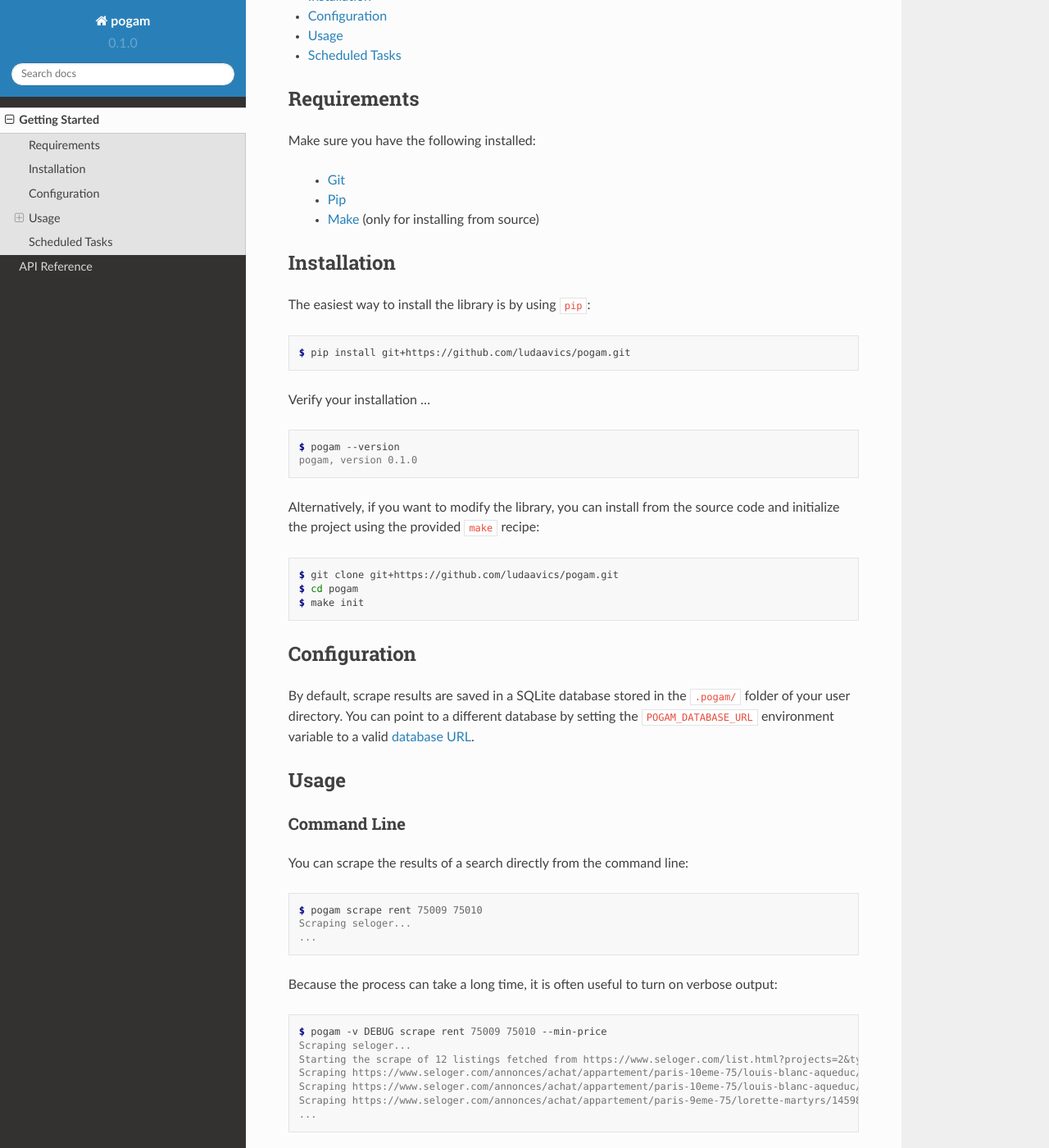
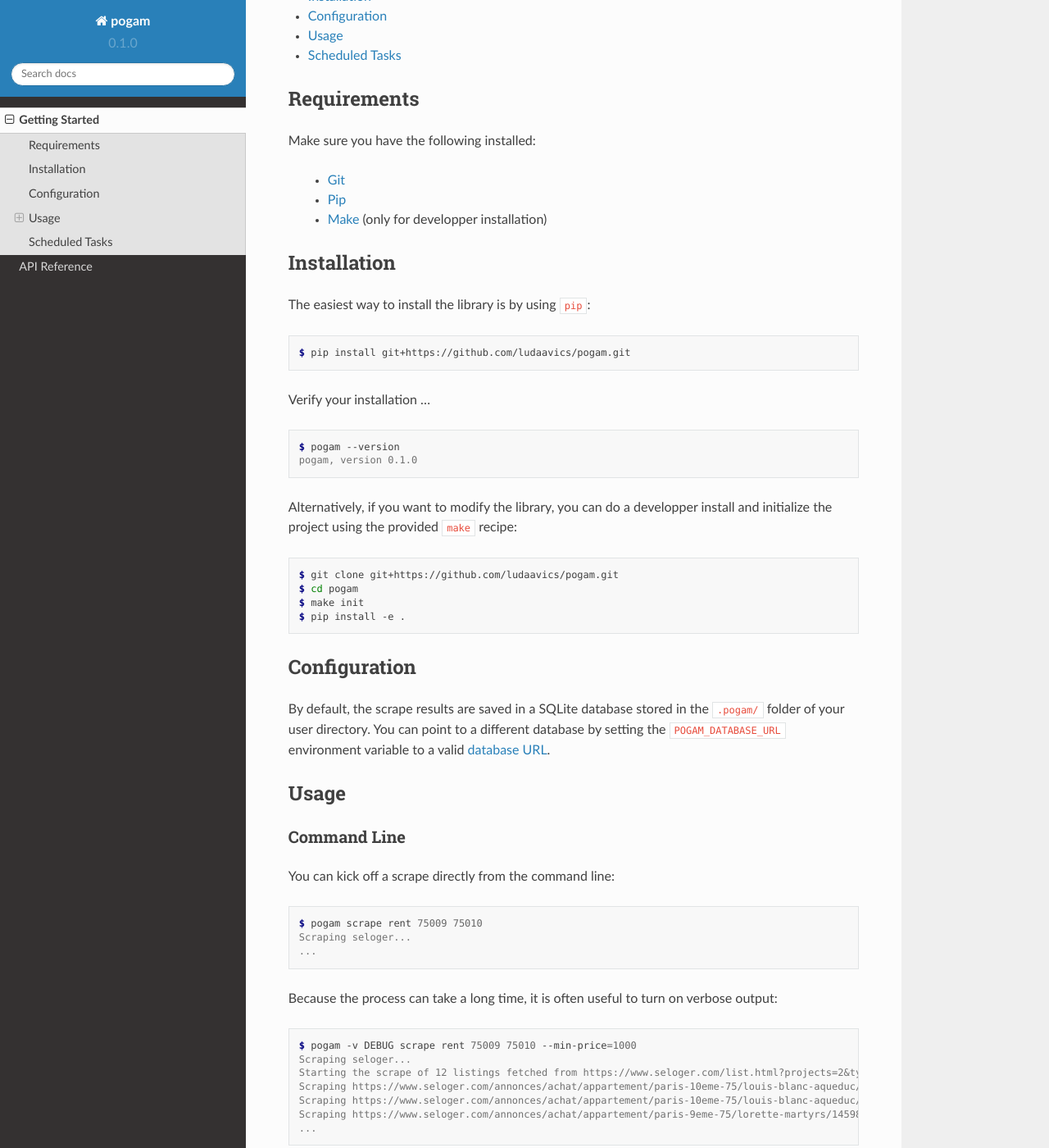
Before and after one commit to ludaavics/pogam, a Sphinx documentation site: the page built from docs/quickstart.rst, in a window 1280 px wide and 1400 px high, scrolled down 272 px. Shown: the whole window at 82% size. Built offline with Sphinx 7.4.7 and the Read the Docs theme 2.0.0, drawn with Linux system fonts in a browser that asks for light colours; some of the changed text lies outside the part shown.

Commit message:
Misc tweaks

```diff
--- a/docs/quickstart.rst
+++ b/docs/quickstart.rst
@@ -18,7 +18,7 @@
 
  - `Git <git_>`_
  - `Pip <pip_>`_
- - `Make <make_>`_ (only for installing from source)
+ - `Make <make_>`_ (only for developper installation)
 
 
 ************
@@ -39,21 +39,21 @@
   pogam, version 0.1.0
 
 
-Alternatively, if you want to modify the library, you can install
-from the source code and initialize the project using the provided
-:code:`make` recipe:
+Alternatively, if you want to modify the library, you can do a developper
+install and initialize the project using the provided :code:`make` recipe:
 
 .. code-block:: console
 
   $ git clone git+https://github.com/ludaavics/pogam.git
   $ cd pogam
   $ make init
+  $ pip install -e .
 
 *************
 Configuration
 *************
 
-By default, scrape results are saved in a SQLite database stored in the
+By default, the scrape results are saved in a SQLite database stored in the
 :code:`.pogam/` folder of your user directory. You can point to a different
 database by setting the :code:`POGAM_DATABASE_URL` environment variable to
 a valid `database URL <db_url_>`_.
@@ -65,7 +65,7 @@
 Command Line
 ============
 
-You can scrape the results of a search directly from the command line:
+You can kick off a scrape directly from the command line:
 
 .. code-block:: console
 
@@ -78,7 +78,7 @@
 
 .. code-block:: console
 
-  $ pogam -v DEBUG scrape rent 75009 75010 --min-price
+  $ pogam -v DEBUG scrape rent 75009 75010 --min-price=1000
   Scraping seloger...
   Starting the scrape of 12 listings fetched from https://www.seloger.com/list.html?projects=2&types=1,2&places=[{cp:75009}|{cp:75010}]&price=0/NaN&surface=0/NaN&rooms=0,1,2,3,4,5,6,7,8,9&bedrooms=2,3,4,5,6,7,8&enterprise=0&qsVersion=1.0&natures=1,2 .
   Scraping https://www.seloger.com/annonces/achat/appartement/paris-10eme-75/louis-blanc-aqueduc/153106473.htm ...
```
Also changed, not shown: other parts of docs/quickstart.rst (+4 -2 lines).
